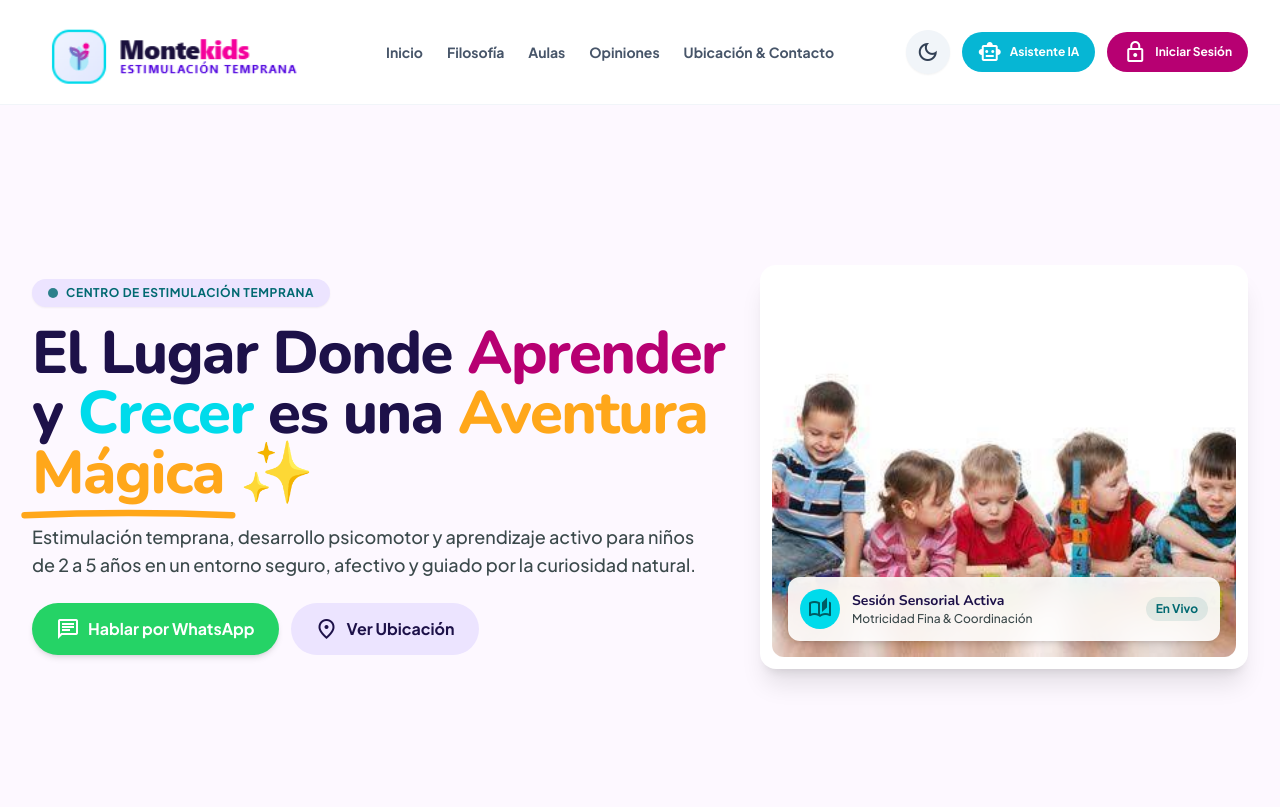
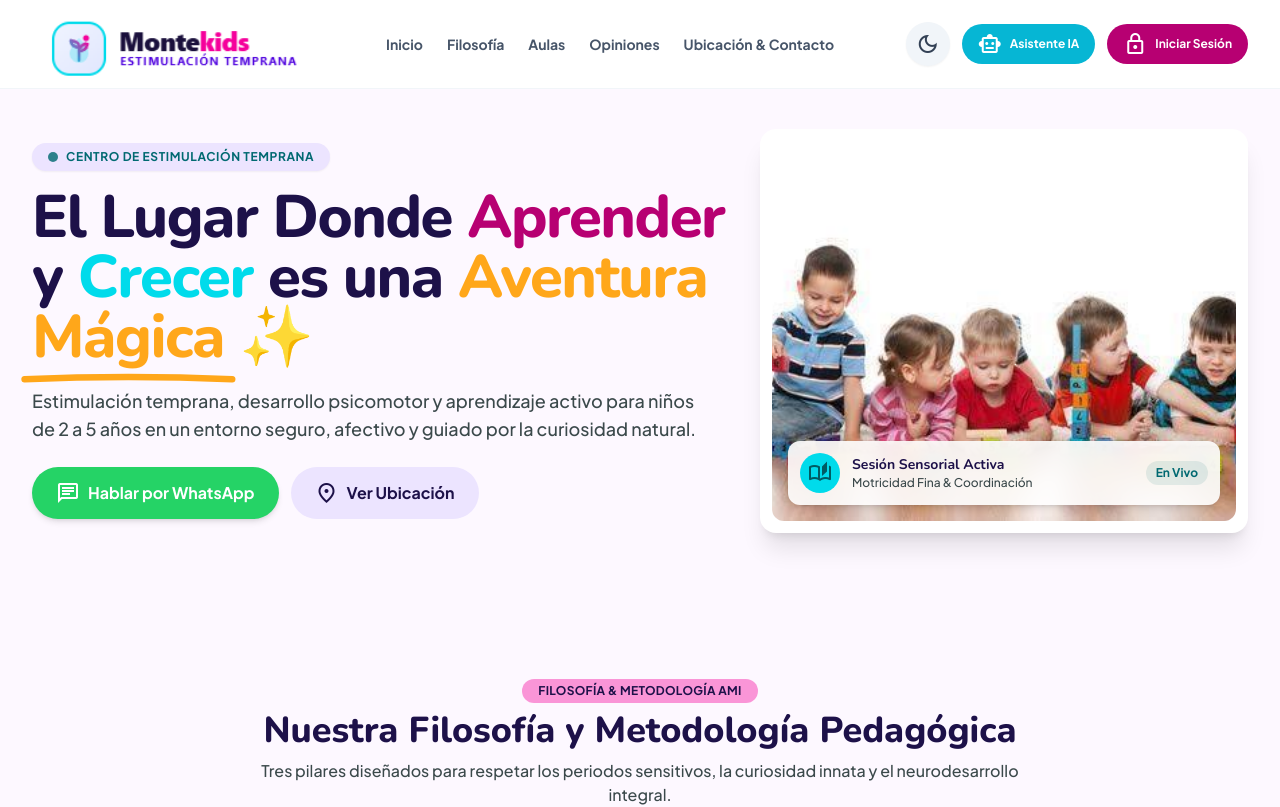
Before and after one commit to aleexds/MontekidsProyect, a React (Vite) app in the folder reactInicio/: page / in a window 1280 px wide. Shown: the top 807 px of the page. Built offline with nearby package versions, Linux system fonts and the light colour scheme.

Commit message:
ajusteEspacioNavbarHeroYNavbarFijo

```diff
--- a/reactInicio/src/components/Hero.jsx
+++ b/reactInicio/src/components/Hero.jsx
@@ -2,7 +2,7 @@ import kidsHero from '../img/kidsHero.jpg';
 
 export default function Hero() {
   return (
-    <section className="relative w-full overflow-hidden px-4 sm:px-6 lg:px-8 py-12 lg:py-20 transition-colors duration-300" id="inicio">
+    <section className="relative w-full overflow-hidden px-4 sm:px-6 lg:px-8 pt-0 pb-12 lg:pb-20 transition-colors duration-300" id="inicio">
       <div className="max-w-7xl mx-auto grid grid-cols-1 lg:grid-cols-12 gap-8 items-center">
 
         {/* Columna Texto */}
--- a/reactInicio/src/components/Navbar.jsx
+++ b/reactInicio/src/components/Navbar.jsx
@@ -17,7 +17,7 @@ export default function Navbar() {
   const toggleTheme = () => setIsDark(!isDark);
 
   return (
-    <nav className="w-full bg-white dark:bg-zinc-900 border-b border-slate-100 dark:border-zinc-800 transition-colors duration-300 px-4 sm:px-6 lg:px-8 py-3">
+    <nav className="sticky top-0 z-50 w-full bg-white dark:bg-zinc-900 border-b border-slate-100 dark:border-zinc-800 transition-colors duration-300 px-4 sm:px-6 lg:px-8 py-1">
       <div className="max-w-7xl mx-auto flex items-center justify-between">
 
         {/* Logo */}
--- a/reactInicio/src/pages/Home.jsx
+++ b/reactInicio/src/pages/Home.jsx
@@ -16,7 +16,7 @@ export default function Home() {
     <div class="min-h-screen bg-background text-on-surface">
       <Navbar onOpenAi={() => setAiOpen(true)} />
 
-      <main class="pt-20">
+      <main class="pt-10">
         <Hero />
         <Philosophy />
         <Programs />
```
